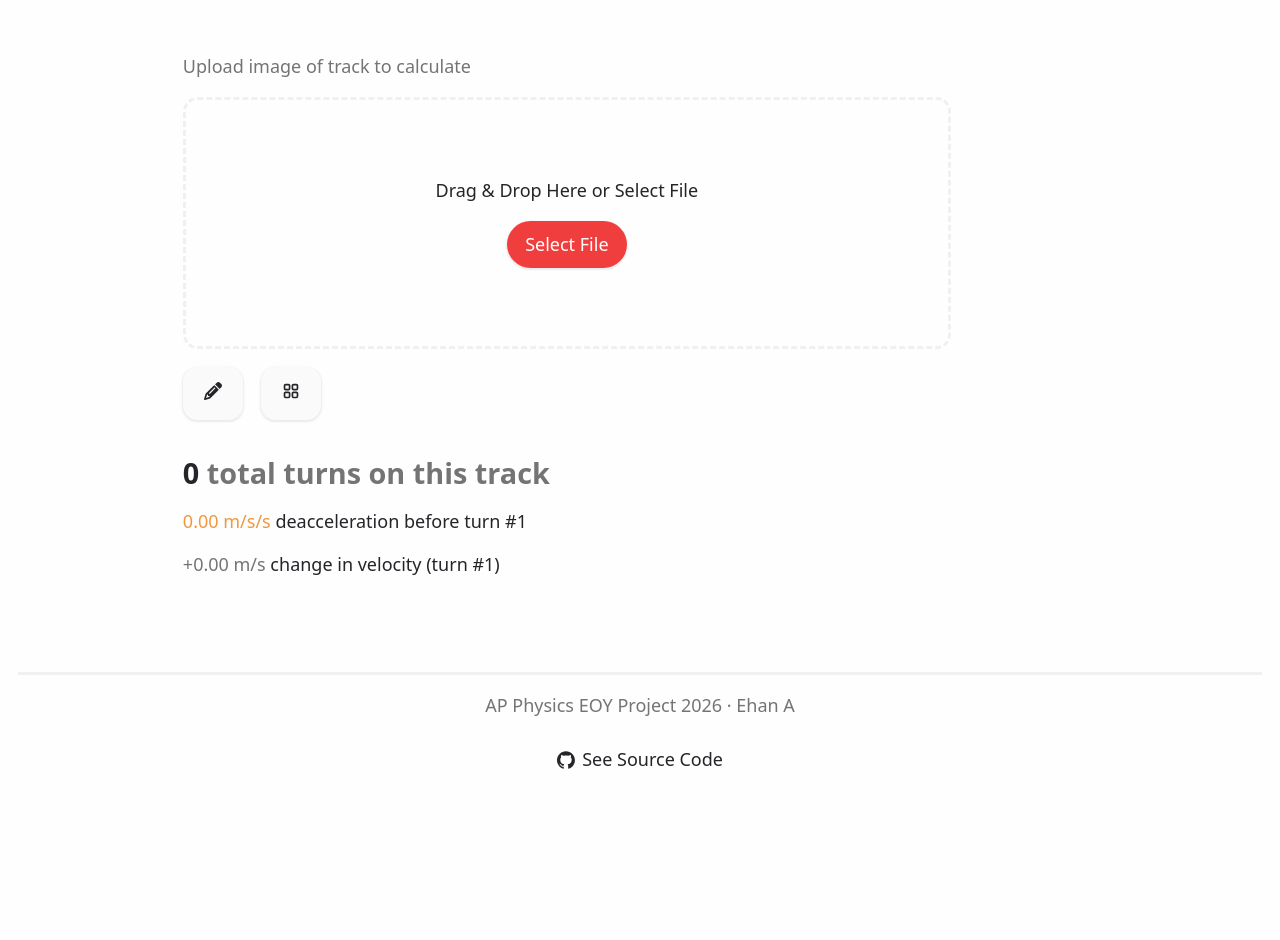
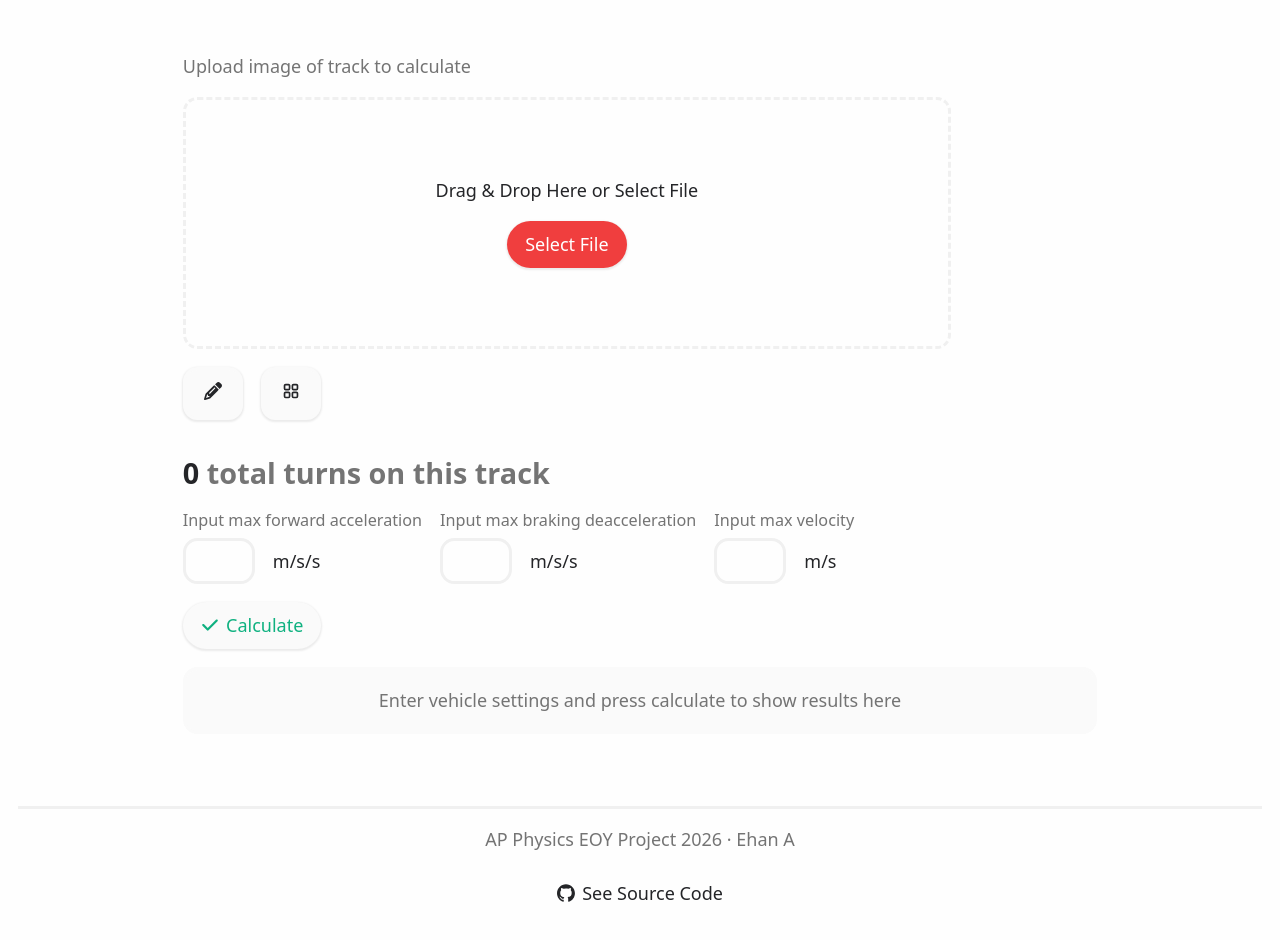
Before and after one commit to ehanahamed/physics-eoy-project, a SvelteKit app: page / in a window 1280 px wide. Shown: the top 940 px of the page. Before the commit the page ends 873 px from the top, so only its background shows below. Built offline with nearby package versions, Linux system fonts and the light colour scheme.

Commit message:
work in progress

```diff
--- /dev/null
+++ b/src/lib/icons/Checkmark.svelte
@@ -0,0 +1,16 @@
+<script>
+    let { width = "1rem", height = "1rem", ...props } = $props();
+</script>
+
+<svg
+    xmlns="http://www.w3.org/2000/svg"
+    {width}
+    {height}
+    viewBox="0 0 448 512"
+    {...props}
+    class={props.class}
+    ><path
+        d="M438.6 105.4c12.5 12.5 12.5 32.8 0 45.3l-256 256c-12.5 12.5-32.8 12.5-45.3 0l-128-128c-12.5-12.5-12.5-32.8 0-45.3s32.8-12.5 45.3 0L160 338.7l233.4-233.3c12.5-12.5 32.8-12.5 45.3 0z"
+        fill="currentcolor"
+    /></svg
+>
--- a/src/routes/+page.svelte
+++ b/src/routes/+page.svelte
@@ -3,6 +3,7 @@
     import GHIcon from "$lib/icons/GitHub.svelte";
     import EditIcon from "$lib/icons/Pencil.svelte";
     import GridIcon from "$lib/icons/AppsGrid.svelte";
+    import CheckmarkIcon from "$lib/icons/Checkmark.svelte";
 </script>
 <div class="grid page" style="min-height: 75vh;">
     <div class="content" style="margin-top: 3rem;">
@@ -14,8 +15,47 @@
             <button class="button-box"><GridIcon></GridIcon></button>
         </div>
         <p class="h4" style="margin-top: 2rem;">0 <span class="fg0">total turns on this track</span></p>
-        <p><span class="warn">0.00 m/s/s</span> deacceleration before turn #1</p>
-        <p><span class="fg0">+0.00 m/s</span> change in velocity (turn #1)</p>
+        <div class="flex">
+            <div>
+                <p style="font-size: 0.9rem; margin-bottom: 0px;" class="fg0">Input max forward acceleration</p>
+                <div class="flex" style="margin-top: 0.4rem; align-items: center;">
+                    <input type="text" style="max-width: 4rem;">
+                    <span>m/s/s</span>
+                </div>
+            </div>
+            <div>
+                <p style="font-size: 0.9rem; margin-bottom: 0px;" class="fg0">Input max braking deacceleration</p>
+                <div class="flex" style="margin-top: 0.4rem; align-items: center;">
+                    <input type="text" style="max-width: 4rem;">
+                    <span>m/s/s</span>
+                </div>
+            </div>
+            <div>
+                <p style="font-size: 0.9rem; margin-bottom: 0px;" class="fg0">Input max velocity</p>
+                <div class="flex" style="margin-top: 0.4rem; align-items: center;">
+                    <input type="text" style="max-width: 4rem;">
+                    <span>m/s</span>
+                </div>
+            </div>
+        </div>
+        <div class="flex">
+            <button class="alt yayy"><CheckmarkIcon></CheckmarkIcon> Calculate</button>
+        </div>
+        <div class="box center text fg0">
+            Enter vehicle settings and press calculate to show results here
+        </div>
+        <!-- <div class="box">
+        <p><span class="ohno">41.2 m/s/s</span> deacceleration before turn #1</p>
+        <p><span class="ohno">-5.2 m/s</span> net change in velocity for turn #1</p>
+        </div>
+        <div class="box">
+        <p><span class="ohno">36.3 m/s/s</span> deacceleration before turn #2</p>
+        <p><span class="ohno">-2.8 m/s</span> net change in velocity for turn #2</p>
+        </div>
+        <div class="box">
+        <p><span class="ohno">48.9 m/s/s</span> deacceleration before turn #3</p>
+        <p><span class="ohno">-9.1 m/s</span> net change in velocity for turn #3</p>
+        </div> -->
     </div>
 </div>
 <div class="footer" style="padding-top: 1rem;">
--- a/tsconfig.json
+++ b/tsconfig.json
@@ -9,7 +9,7 @@
 		"resolveJsonModule": true,
 		"skipLibCheck": true,
 		"sourceMap": true,
-		"strict": true,
+		"strict": false,
 		"moduleResolution": "bundler"
 	}
 	// Path aliases are handled by https://svelte.dev/docs/kit/configuration#alias
```
